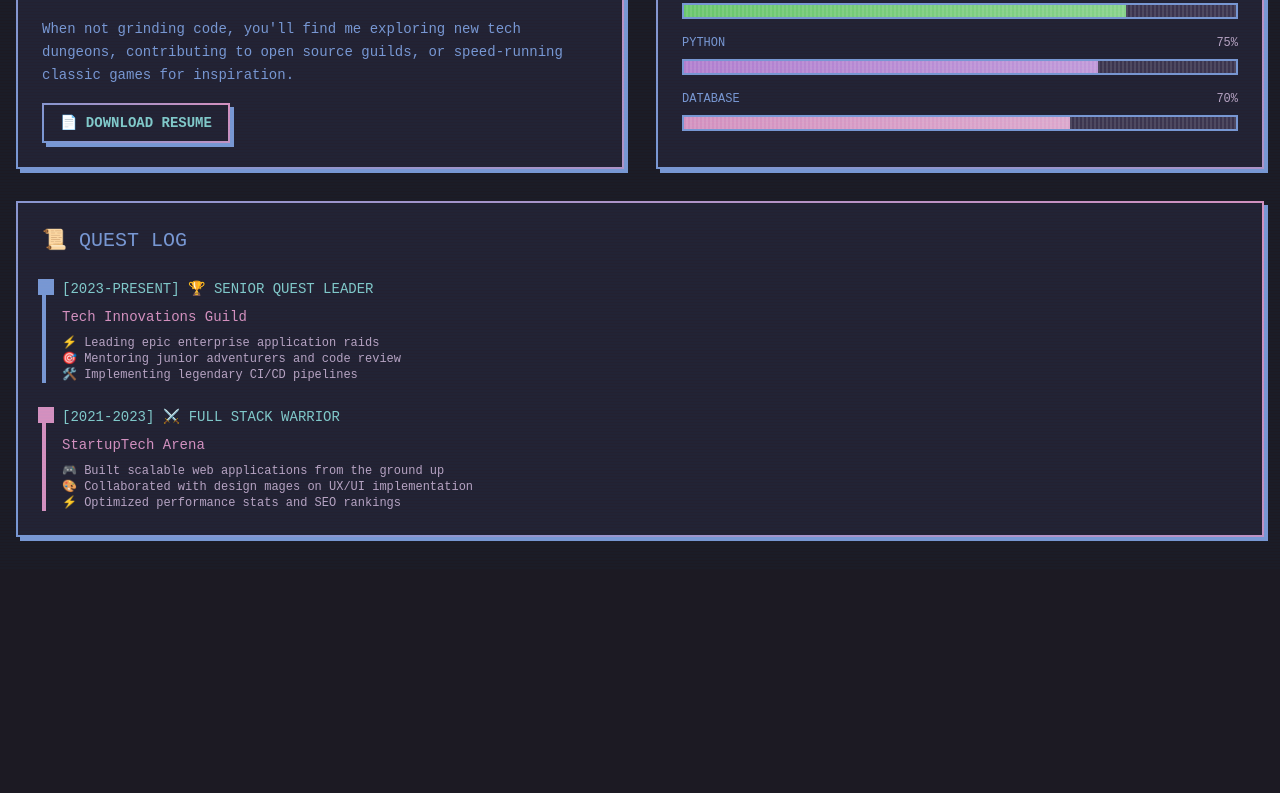
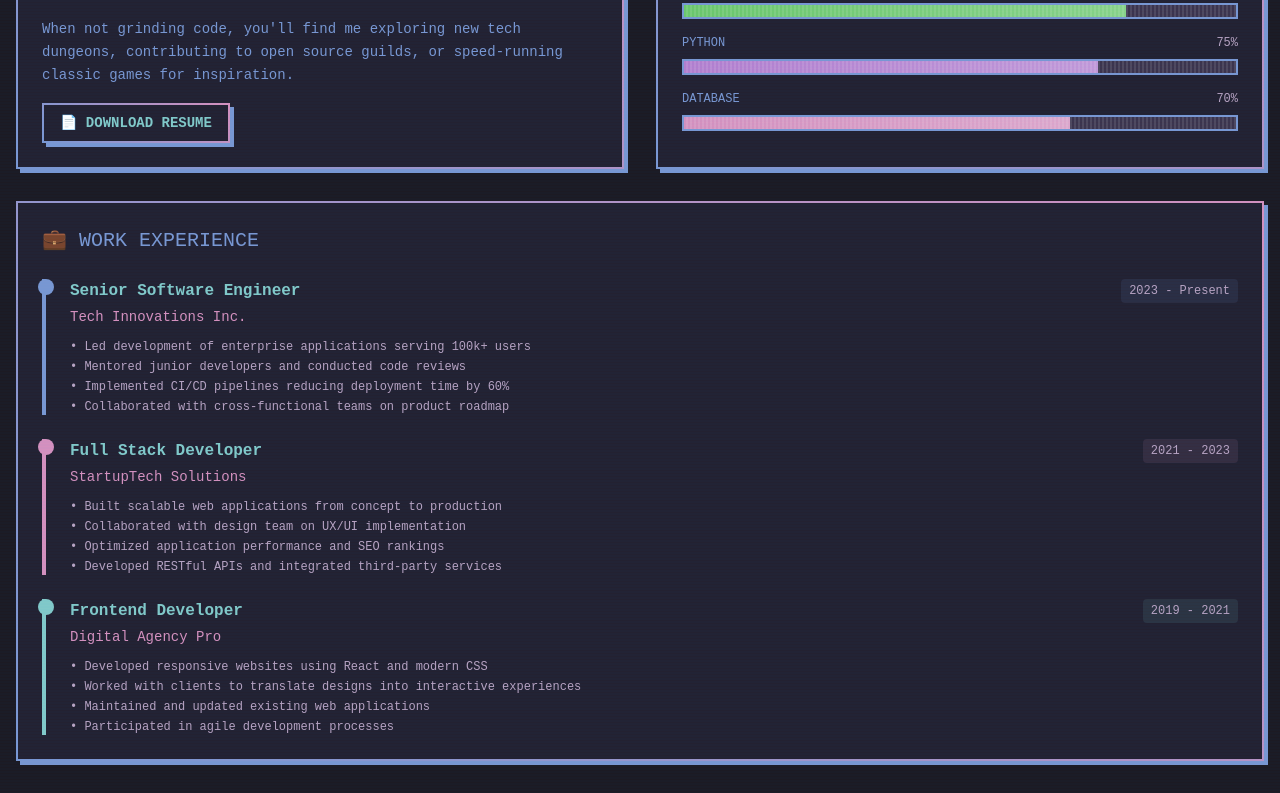
Before and after one commit to tejaspanchall/Pixelfolio, a React (Vite) app: page /about in a window 1280 px wide. Shown: the part 361-1154 px from the top of the page. Before the commit the page ends 930 px from the top, so only its background shows below. Built offline with nearby package versions, Linux system fonts and the light colour scheme.

Commit message:
Add work experience section
Added a "Work Experience" section to the About page, styled to match the existing theme. This section includes details about past roles, companies, and responsibilities, presented in a visually appealing and organized manner.

```diff
--- a/src/pages/About.tsx
+++ b/src/pages/About.tsx
@@ -77,34 +77,71 @@ const About = () => {
           </PixelCard>
         </div>
 
-        {/* Quest Log */}
+        {/* Work Experience */}
         <PixelCard className="mt-8">
-          <h2 className="text-pixel text-xl text-primary mb-6 neon-glow">📜 QUEST LOG</h2>
+          <h2 className="text-pixel text-xl text-primary mb-6 neon-glow">💼 WORK EXPERIENCE</h2>
           <div className="space-y-6 text-gamer">
-            <div className="border-l-4 border-primary pl-4 relative">
-              <div className="absolute -left-2 top-0 w-4 h-4 bg-primary"></div>
-              <div className="text-accent text-pixel text-sm mb-2">
-                [2023-PRESENT] 🏆 SENIOR QUEST LEADER
+            <div className="border-l-4 border-primary pl-6 relative">
+              <div className="absolute -left-2 top-0 w-4 h-4 bg-primary rounded-full"></div>
+              <div className="flex flex-col md:flex-row md:justify-between md:items-start mb-3">
+                <div>
+                  <h3 className="text-accent text-pixel text-base font-bold mb-1">
+                    Senior Software Engineer
+                  </h3>
+                  <p className="text-sm text-secondary font-medium">Tech Innovations Inc.</p>
+                </div>
+                <span className="text-xs text-muted-foreground bg-primary/10 px-2 py-1 rounded mt-2 md:mt-0">
+                  2023 - Present
+                </span>
               </div>
-              <p className="text-sm mb-2 text-secondary">Tech Innovations Guild</p>
-              <p className="text-xs text-muted-foreground">
-                ⚡ Leading epic enterprise application raids<br />
-                🎯 Mentoring junior adventurers and code review<br />
-                🛠️ Implementing legendary CI/CD pipelines
-              </p>
+              <ul className="text-xs text-muted-foreground space-y-1">
+                <li>• Led development of enterprise applications serving 100k+ users</li>
+                <li>• Mentored junior developers and conducted code reviews</li>
+                <li>• Implemented CI/CD pipelines reducing deployment time by 60%</li>
+                <li>• Collaborated with cross-functional teams on product roadmap</li>
+              </ul>
             </div>
 
-            <div className="border-l-4 border-secondary pl-4 relative">
-              <div className="absolute -left-2 top-0 w-4 h-4 bg-secondary"></div>
-              <div className="text-accent text-pixel text-sm mb-2">
-                [2021-2023] ⚔️ FULL STACK WARRIOR
+            <div className="border-l-4 border-secondary pl-6 relative">
+              <div className="absolute -left-2 top-0 w-4 h-4 bg-secondary rounded-full"></div>
+              <div className="flex flex-col md:flex-row md:justify-between md:items-start mb-3">
+                <div>
+                  <h3 className="text-accent text-pixel text-base font-bold mb-1">
+                    Full Stack Developer
+                  </h3>
+                  <p className="text-sm text-secondary font-medium">StartupTech Solutions</p>
+                </div>
+                <span className="text-xs text-muted-foreground bg-secondary/10 px-2 py-1 rounded mt-2 md:mt-0">
+                  2021 - 2023
+                </span>
               </div>
-              <p className="text-sm mb-2 text-secondary">StartupTech Arena</p>
-              <p className="text-xs text-muted-foreground">
-                🎮 Built scalable web applications from the ground up<br />
-                🎨 Collaborated with design mages on UX/UI implementation<br />
-                ⚡ Optimized performance stats and SEO rankings
-              </p>
+              <ul className="text-xs text-muted-foreground space-y-1">
+                <li>• Built scalable web applications from concept to production</li>
+                <li>• Collaborated with design team on UX/UI implementation</li>
+                <li>• Optimized application performance and SEO rankings</li>
+                <li>• Developed RESTful APIs and integrated third-party services</li>
+              </ul>
+            </div>
+
+            <div className="border-l-4 border-accent pl-6 relative">
+              <div className="absolute -left-2 top-0 w-4 h-4 bg-accent rounded-full"></div>
+              <div className="flex flex-col md:flex-row md:justify-between md:items-start mb-3">
+                <div>
+                  <h3 className="text-accent text-pixel text-base font-bold mb-1">
+                    Frontend Developer
+                  </h3>
+                  <p className="text-sm text-secondary font-medium">Digital Agency Pro</p>
+                </div>
+                <span className="text-xs text-muted-foreground bg-accent/10 px-2 py-1 rounded mt-2 md:mt-0">
+                  2019 - 2021
+                </span>
+              </div>
+              <ul className="text-xs text-muted-foreground space-y-1">
+                <li>• Developed responsive websites using React and modern CSS</li>
+                <li>• Worked with clients to translate designs into interactive experiences</li>
+                <li>• Maintained and updated existing web applications</li>
+                <li>• Participated in agile development processes</li>
+              </ul>
             </div>
           </div>
         </PixelCard>
```
